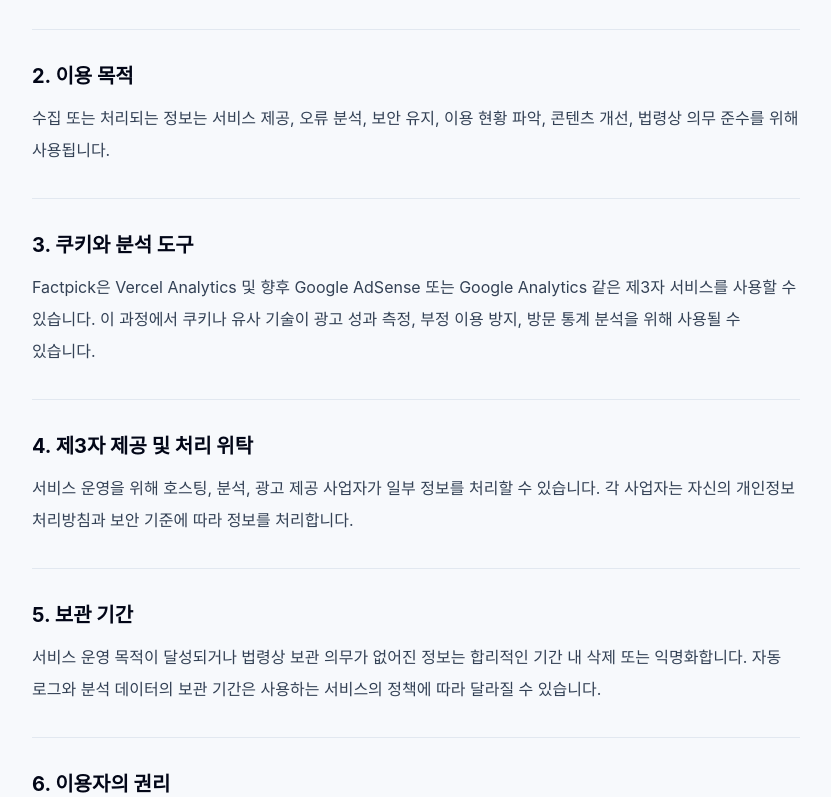
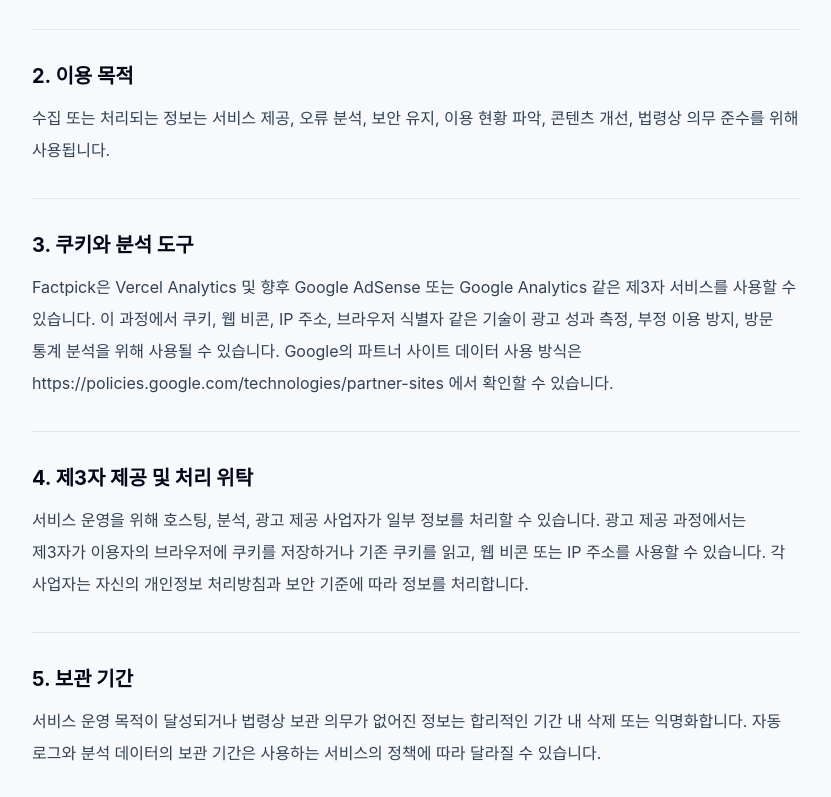
Before and after one commit to feel2174/factpick, a Next.js app in the folder nextjs/: page /privacy in a window 1280 px wide. Shown: the part 485-1282 px from the top of the page, without its empty margins (224-1055 px from the left). Built offline with nearby package versions, Linux system fonts and the light colour scheme; no server answers; a web font is replaced by a local one.

Commit message:
Clarify privacy disclosures for AdSense

```diff
--- a/nextjs/app/privacy/page.tsx
+++ b/nextjs/app/privacy/page.tsx
@@ -17,11 +17,11 @@ const sections = [
   },
   {
     title: '3. 쿠키와 분석 도구',
-    body: 'Factpick은 Vercel Analytics 및 향후 Google AdSense 또는 Google Analytics 같은 제3자 서비스를 사용할 수 있습니다. 이 과정에서 쿠키나 유사 기술이 광고 성과 측정, 부정 이용 방지, 방문 통계 분석을 위해 사용될 수 있습니다.',
+    body: 'Factpick은 Vercel Analytics 및 향후 Google AdSense 또는 Google Analytics 같은 제3자 서비스를 사용할 수 있습니다. 이 과정에서 쿠키, 웹 비콘, IP 주소, 브라우저 식별자 같은 기술이 광고 성과 측정, 부정 이용 방지, 방문 통계 분석을 위해 사용될 수 있습니다. Google의 파트너 사이트 데이터 사용 방식은 https://policies.google.com/technologies/partner-sites 에서 확인할 수 있습니다.',
   },
   {
     title: '4. 제3자 제공 및 처리 위탁',
-    body: '서비스 운영을 위해 호스팅, 분석, 광고 제공 사업자가 일부 정보를 처리할 수 있습니다. 각 사업자는 자신의 개인정보 처리방침과 보안 기준에 따라 정보를 처리합니다.',
+    body: '서비스 운영을 위해 호스팅, 분석, 광고 제공 사업자가 일부 정보를 처리할 수 있습니다. 광고 제공 과정에서는 제3자가 이용자의 브라우저에 쿠키를 저장하거나 기존 쿠키를 읽고, 웹 비콘 또는 IP 주소를 사용할 수 있습니다. 각 사업자는 자신의 개인정보 처리방침과 보안 기준에 따라 정보를 처리합니다.',
   },
   {
     title: '5. 보관 기간',
```
